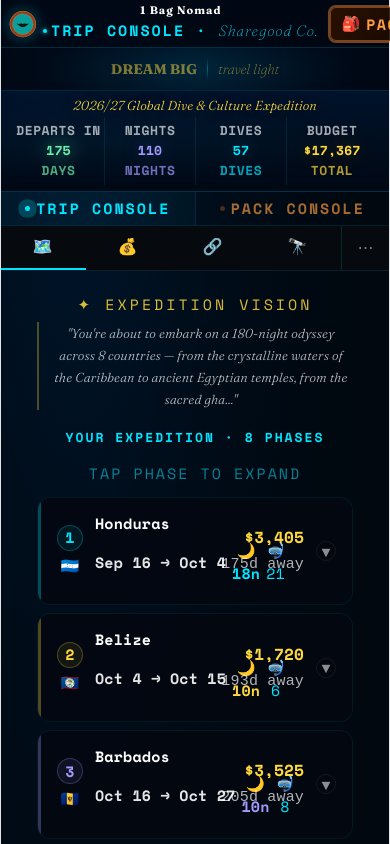
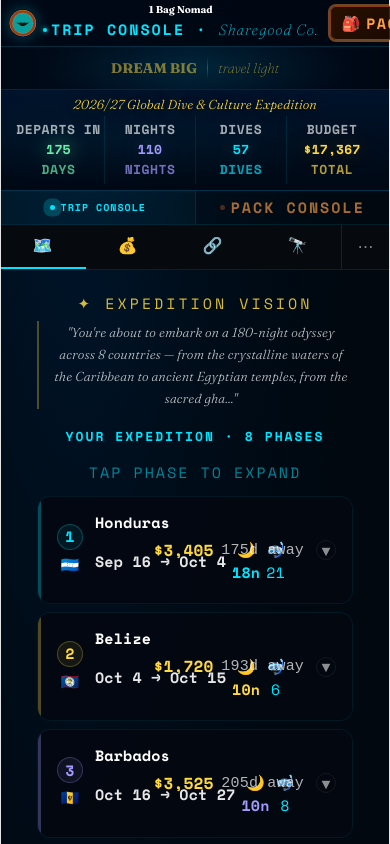
Before and after one commit to mikolangelo2-art/1-Bag-Nomad, a React (Vite) app: page / in a window 390 px wide. Shown: the top 844 px of the page. Built offline with nearby package versions, Linux system fonts and the light colour scheme.

Commit message:
mobile: header button/switcher font sizes reduced to fix overlap

```diff
--- a/src/App.jsx
+++ b/src/App.jsx
@@ -315,7 +315,7 @@ function ConsoleHeader({console:which,isMobile,rightSlot,children}) {
       <div style={{display:"flex",alignItems:"center",padding:isMobile?"5px 8px":"8px 16px",gap:6}}>
         <SharegoodLogo size={isMobile?28:44} opacity={0.88} glowColor={logoGlow} animate={isDream}/>
         <div style={{display:"flex",flexDirection:"column",gap:3,flexShrink:0}}>
-          <div style={{fontFamily:"'Fraunces',serif",fontSize:isMobile?11:15,fontWeight:700,color:"#FFF",letterSpacing:1,lineHeight:1}}>1 Bag Nomad</div>
+          <div style={{fontFamily:"'Fraunces',serif",fontSize:isMobile?10:15,fontWeight:700,color:"#FFF",letterSpacing:0,lineHeight:1}}>1 Bag Nomad</div>
           <div style={{display:"flex",alignItems:"center",gap:4}}>
             <div style={{width:4,height:4,borderRadius:"50%",background:dot,boxShadow:`0 0 5px ${dot}`}}/>
             <div style={{fontSize:15,fontWeight:700,color:sub,letterSpacing:2,fontFamily:"'Space Mono',monospace"}}>{sublabel} · <span style={{fontFamily:"'Fraunces',serif",fontWeight:100,fontStyle:"italic",letterSpacing:1}}>Sharegood Co.</span></div>
@@ -1019,7 +1019,7 @@ function PhaseCard({phase,intelData,idx}) {
             <span style={{fontSize:15,color:`${phase.color}CC`,fontFamily:"monospace",fontWeight:700}}>{pct}% planned</span>
           </div>}
         </div>
-        <div style={{display:"flex",flexDirection:"column",alignItems:"flex-end",gap:4,flexShrink:0}}>
+        <div style={{display:"flex",flexDirection:isMobile?"row":"column",alignItems:isMobile?"center":"flex-end",gap:isMobile?8:4,flexShrink:0}}>
           <div style={{fontSize:16,fontWeight:900,color:"#FFD93D",fontFamily:"'Space Mono',monospace"}}>{fmt(phase.totalBudget)}</div>
           <div style={{fontSize:15,color:"rgba(255,255,255,0.7)",fontFamily:"monospace"}}>{isPast?"COMPLETE":isNow?"IN PROGRESS":`${dUntil}d away`}</div>
         </div>
@@ -1107,7 +1107,7 @@ function MissionConsole({tripData,onNewTrip,onRevise,onPackConsole,isFullscreen,
       {!isFullscreen&&<div style={{display:"flex",borderBottom:"1px solid rgba(0,229,255,0.1)",flexShrink:0}}>
         <div style={{flex:1,padding:"5px 12px",display:"flex",alignItems:"center",justifyContent:"center",gap:6,borderRight:"1px solid rgba(0,229,255,0.1)",background:"rgba(0,229,255,0.04)"}}>
           <div style={{width:5,height:5,borderRadius:"50%",background:"#00E5FF",boxShadow:"0 0 6px #00E5FF",animation:"consolePulse 2.5s ease-in-out infinite"}}/>
-          <span style={{fontSize:15,fontWeight:700,color:"#00E5FF",letterSpacing:2,fontFamily:"'Space Mono',monospace"}}>TRIP CONSOLE</span>
+          <span style={{fontSize:isMobile?10:15,fontWeight:700,color:"#00E5FF",letterSpacing:isMobile?1:2,fontFamily:"'Space Mono',monospace"}}>TRIP CONSOLE</span>
         </div>
         <div onClick={onPackConsole} style={{flex:1,padding:"5px 12px",display:"flex",alignItems:"center",justifyContent:"center",gap:6,cursor:"pointer",background:"transparent"}} onMouseOver={e=>e.currentTarget.style.background="rgba(196,87,30,0.08)"} onMouseOut={e=>e.currentTarget.style.background="transparent"}>
           <div style={{width:5,height:5,borderRadius:"50%",background:"rgba(196,87,30,0.4)"}}/>
@@ -1486,7 +1486,7 @@ function PackConsole({tripData,onExpedition,isFullscreen,setFullscreen}) {
         </div>
         <div style={{flex:1,padding:"5px 12px",display:"flex",alignItems:"center",justifyContent:"center",gap:6,background:"rgba(196,87,30,0.06)"}}>
           <div style={{width:5,height:5,borderRadius:"50%",background:"#FF9F43",boxShadow:"0 0 6px rgba(196,87,30,0.8)",animation:"launchPulse 2.5s ease-in-out infinite"}}/>
-          <span style={{fontSize:15,fontWeight:700,color:"#FF9F43",letterSpacing:2,fontFamily:"'Space Mono',monospace"}}>PACK CONSOLE</span>
+          <span style={{fontSize:isMobile?10:15,fontWeight:700,color:"#FF9F43",letterSpacing:isMobile?1:2,fontFamily:"'Space Mono',monospace"}}>PACK CONSOLE</span>
         </div>
       </div>}
       {/* Hero stats */}
```
